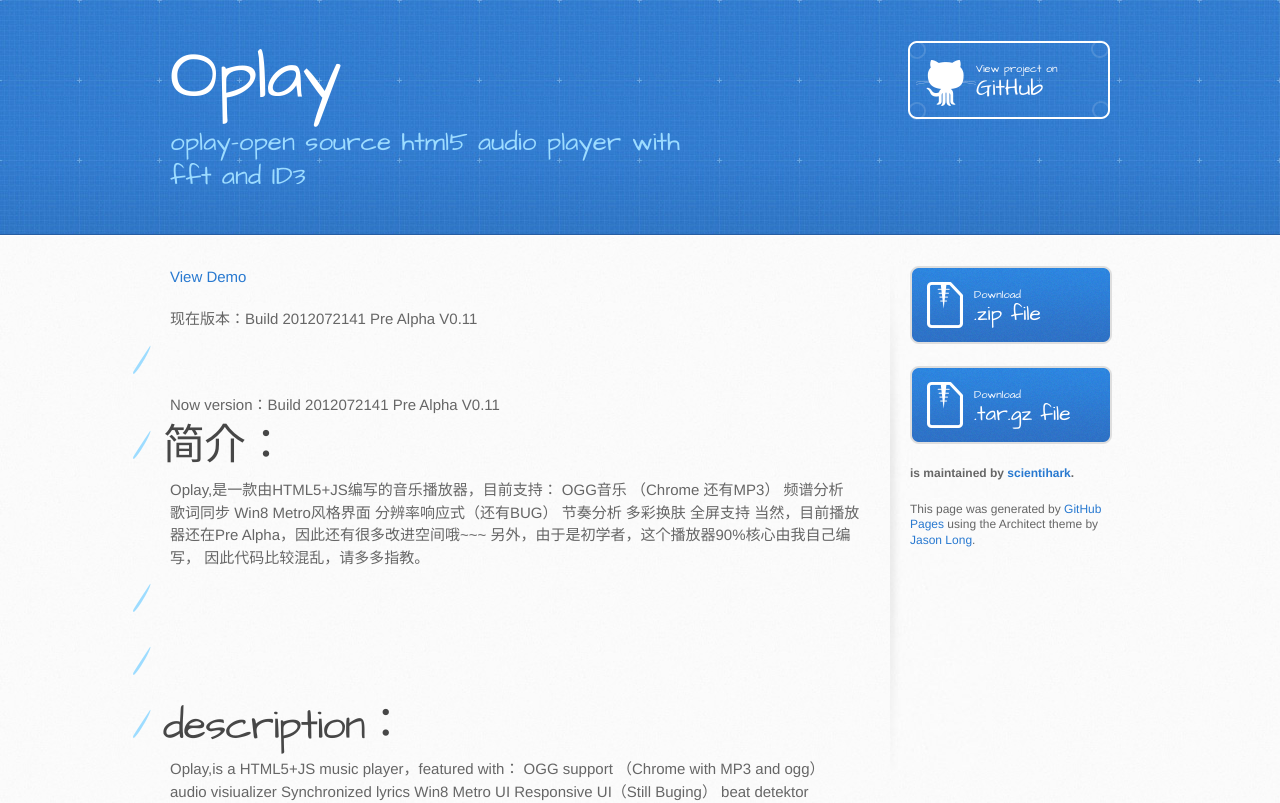
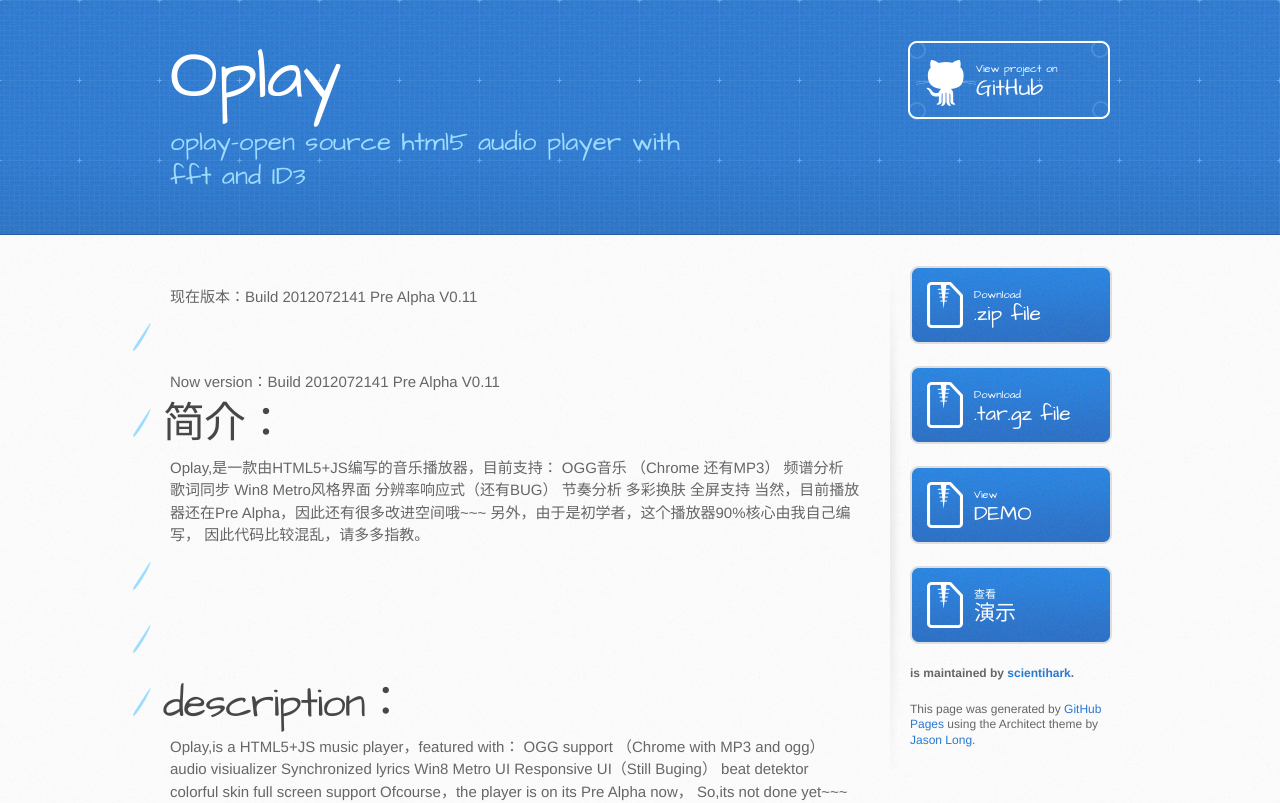
Before and after one commit to scientihark/oplay, a plain HTML site: page index.html in a window 1280 px wide. Shown: the top 803 px of the page. Drawn offline with Linux system fonts and the light colour scheme.

Commit message:
Update index.html

```diff
--- a/index.html
+++ b/index.html
@@ -29,7 +29,7 @@
       <div class="inner clearfix">
         <section id="main-content">
 
-        <a href="http://scientihark.github.com/oplay/demo/">View Demo</a>
+
 
           <p></p> 现在版本：Build 2012072141 Pre Alpha V0.11
 
@@ -354,7 +354,14 @@ I haven't test IE10.&lt;/div&gt;
             <small>Download</small>
             .tar.gz file
           </a>
-
+          <a href="http://scientihark.github.com/oplay/demo/" class="button">
+            <small>View</small>
+            DEMO
+          </a>
+         <a href="http://scientihark.github.com/oplay/demo/" class="button">
+            <small>查看</small>
+            演示
+          </a>
           <p class="repo-owner"><a href="https://github.com/scientihark/oplay"></a> is maintained by <a href="https://github.com/scientihark">scientihark</a>.</p>
 
           <p>This page was generated by <a href="pages.github.com">GitHub Pages</a> using the Architect theme by <a href="http://twitter.com/jasonlong">Jason Long</a>.</p>
```
